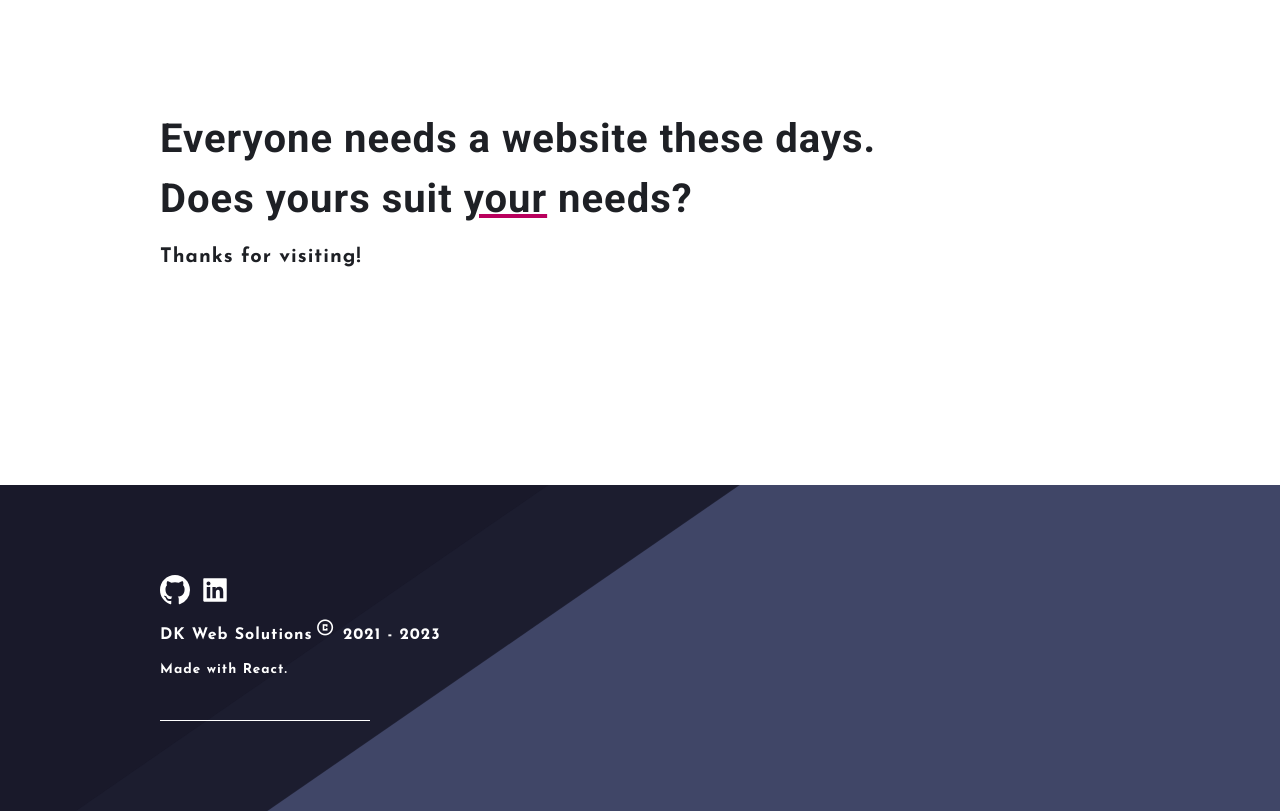
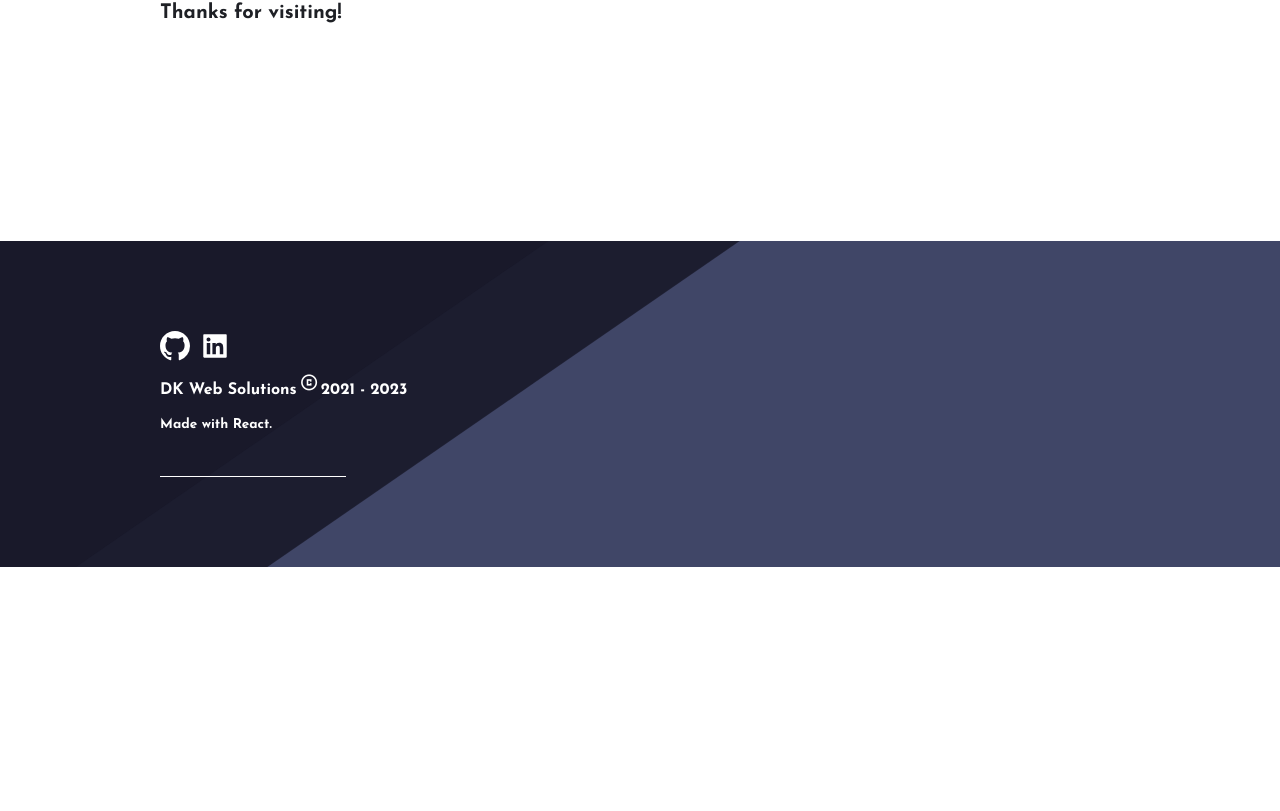
Before and after one commit to DillonKyleDev/PortfolioV3, a React (Create React App) app: page / in a window 1280 px wide. Shown: the part 6180-6991 px from the top of the page. After the commit the page ends 6747 px from the top, so only its background shows below. Built offline with nearby package versions, Linux system fonts and the light colour scheme.

Commit message:
Footer copyright fix

```diff
--- a/src/App.scss
+++ b/src/App.scss
@@ -6,7 +6,6 @@ html {
 .App {
   font-family: 'Roboto', sans-serif;
   position: relative;
-  letter-spacing: 1px;
 }
 
 a {
--- a/src/Components/Footer/Footer.js
+++ b/src/Components/Footer/Footer.js
@@ -21,9 +21,10 @@ function Footer() {
               className="footer-icon"/>
             </a>
           </p>
-          <p>
-            DK Web Solutions<span class="material-symbols-sharp copyright-symbol">copyright</span> 2021 - 2023</p>
-          <p className='year'></p>
+          <div className='footer__copyright'>
+            <p>DK Web Solutions<span class="material-symbols-sharp copyright-symbol">copyright</span></p>
+            <p>2021 - 2023</p>
+          </div>
           <p className='small-text'>Made with React.</p>
           <div className='footer-bar'></div>
         </div>
--- a/src/Components/Footer/_footer.scss
+++ b/src/Components/Footer/_footer.scss
@@ -44,6 +44,18 @@
   margin-right: auto;
 }
 
+.footer__copyright {
+  display: flex;
+  flex-direction: column;
+  align-items: flex-start;
+  flex-wrap: wrap;
+
+  @media (min-width: $viewport-tablet--min) {
+    flex-direction: row;
+    align-items: flex-end;
+  }
+}
+
 .copyright-symbol {
   transform: scale(.8);
 }
```
